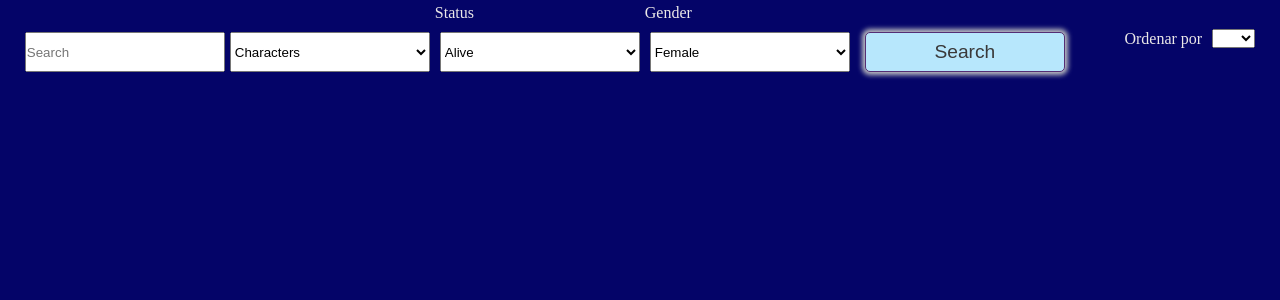
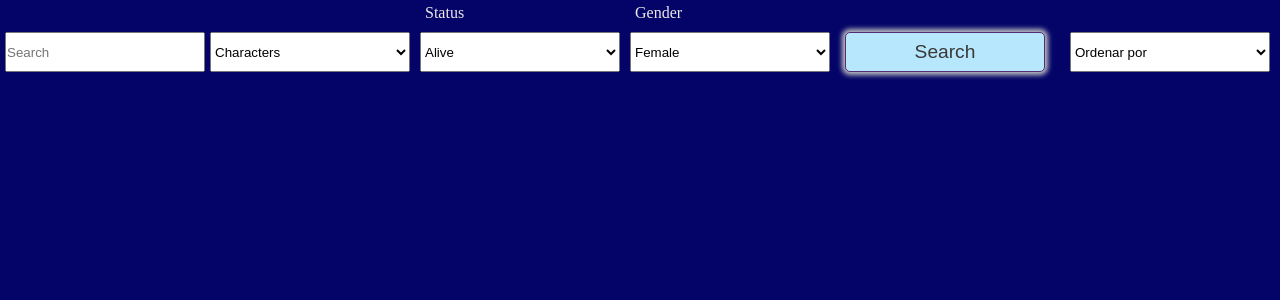
Before and after one commit to GabytaDev/TP_Apis, a website: page index.html in a window 1280 px wide. Shown: the part 500-800 px from the top of the page. Drawn offline with Linux system fonts and the light colour scheme; no server answers.

Commit message:
alineo seccion busqueda

```diff
--- a/index.html
+++ b/index.html
@@ -57,9 +57,9 @@
                 <button id="buscar" class="btn-buscar">Search</button>
             </form>
             <form class="form-ordenar">
-                <label for="select-orden" class="label">Ordenar por</label>
-                <select id="select-orden">
-                    <option value=""></option>
+
+                <select id="select-orden" class="select">
+                    <option value="">Ordenar por</option>
                     <option value="a/z">A/Z</option>
                     <option value="z/a">Z/A</option>
                 </select>
--- a/styles/style.scss
+++ b/styles/style.scss
@@ -49,7 +49,7 @@
     @include flex-centrar($direccion: row, $content:space-around);
     padding-top: 20px;
     background-color: rgb(4, 4, 104);
-
+    align-items: flex-end;
 }
 
 form{
@@ -71,7 +71,7 @@ form{
     }
     .label{
         color: $color-texto-principal;
-        margin-right: 10px;
+        margin-left: 10px;
     }
 }
 .column{
```
Also changed, not shown: styles/style.css, 1 other file.
